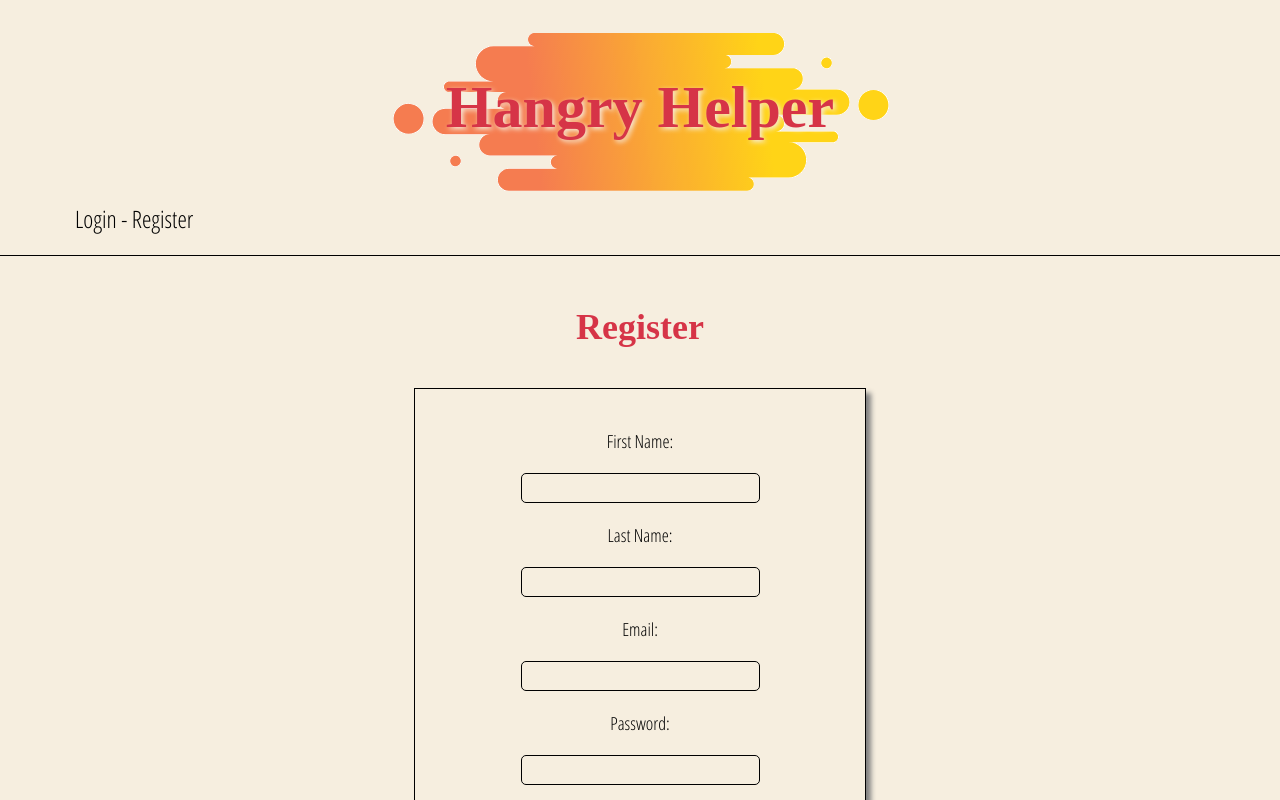
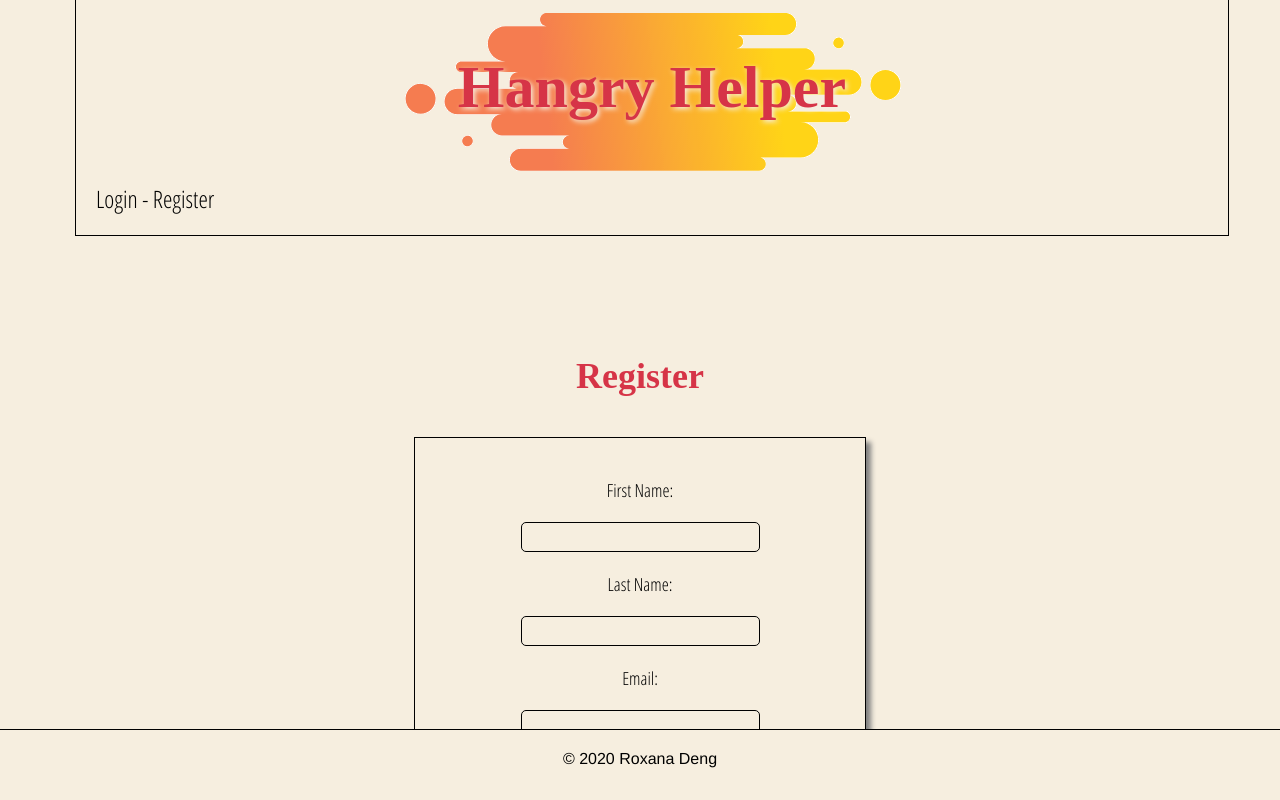
Before and after one commit to dengroxana/hangry-helper, a React (Create React App) app in the folder client/: page /register in a window 1280 px wide. Shown: the top 800 px of the page. Built offline with nearby package versions, Linux system fonts and the light colour scheme; no server answers; a web font is replaced by a local one.

Commit message:
fixed header

```diff
--- a/client/src/App.css
+++ b/client/src/App.css
@@ -4,13 +4,22 @@
     background-color: #f6eedf;
     font-family: "Helvetica Neue",Helvetica,Arial,sans-serif;
     font-size: 16px;
+
+}
+body {
+
+    margin-bottom: 200px;
+
 }
 
 footer {
-   margin-top: 100%;
+    bottom: 0;
+    position: fixed;
+    width: 100%;
    padding-top: 20px;
     border-top: 1px solid black;
     height: 50px;
+
 
 }
 
@@ -28,6 +37,7 @@ a, a:visited, a:active {
     font-size: 24px;
     text-decoration: none;
     color:black;
+    padding-bottom: 20px;
 
 }
 a:hover {
@@ -40,13 +50,14 @@ a:hover {
     margin-top: 30px;
     display: flex;
     align-items: baseline;
-    justify-content: space-around;
+    justify-content: center;
 
 }
 .catTitle {
     border: 1px solid black;
     border-radius: 10px;
     padding: 10px;
+    margin: 10px;
 
 
 
--- a/client/src/components/AllRestaurants.jsx
+++ b/client/src/components/AllRestaurants.jsx
@@ -30,7 +30,7 @@ class AllRestaurants extends Component {
 {this.state.restaurants.map(restaurant => (
   <React.Fragment key={restaurant.id}>
     <p className="res-list">
-    <Link to={`/restaurants/${restaurant.restaurant_name}`}>{restaurant.restaurant_name}</Link></p>
+    <Link to={`/restaurants/${restaurant.id}`}>{restaurant.restaurant_name}</Link></p>
 <p>{restaurant.location}</p>
 <p>Price Range: {restaurant.price_range}</p>
 
--- a/client/src/components/EditPage.jsx
+++ b/client/src/components/EditPage.jsx
@@ -3,8 +3,8 @@ import React, { Component } from 'react'
 export default class EditPage extends Component {
   state = {
     restaurant_name: "",
-    price_range: "",
-    location:""
+    // price_range: "",
+    // location:""
   }
 
   handleChange = (e) => {
--- a/client/src/components/Header.css
+++ b/client/src/components/Header.css
@@ -2,16 +2,30 @@
 
 header {
     padding: 20px 75px;
-    border-bottom: 1px solid black;
     padding-bottom: 20px;
     margin-bottom: 50px;
+    margin-top: 265px;
+
+
+  }
+  .fixed {
+    border-right: 1px solid black;
+    border-left: 1px solid black;
+    border-bottom: 1px solid black;
+  overflow: hidden;
+  background-color: #333;
+  position: fixed; /* Set the navbar to fixed position */
+  top: 0; /* Position the navbar at the top of the page */
+  width: 90%; /* Full width */
 
 }
-
 .auth {
     display: flex;
     align-items: baseline;
     justify-content: space-between;
+    padding-left: 20px;
+    padding-right: 20px;
+
 }
 img {
     width: 200px;
--- a/client/src/components/Header.jsx
+++ b/client/src/components/Header.jsx
@@ -6,6 +6,8 @@ import { Link } from "react-router-dom";
 function Header(props) {
   return (
     <header>
+      <div>
+      <div className="fixed">
       <div className="header">
           <div className="logo-back">
             <div class="text">
@@ -17,7 +19,7 @@ function Header(props) {
         <div className="auth">
           {props.currentUser ? (
             <>
-              <p>You're logged in as: {props.currentUser.first_name || props.currentUser.email}</p>
+              <p>Welcome back, {props.currentUser.first_name || props.currentUser.email}!</p>
               <button onClick={props.handleLogout}>Logout</button>
             </>
           ) : (
@@ -35,6 +37,8 @@ function Header(props) {
 
         </>
       )}
+      </div>
+      </div>
     </header>
   );
 }
--- a/client/src/components/Register.jsx
+++ b/client/src/components/Register.jsx
@@ -2,7 +2,8 @@ import React, { Component } from "react";
 
 class Register extends Component {
   state = {
-    username: "",
+    first_name: "",
+    last_name: "",
     email: "",
     password: "",
   };
```
